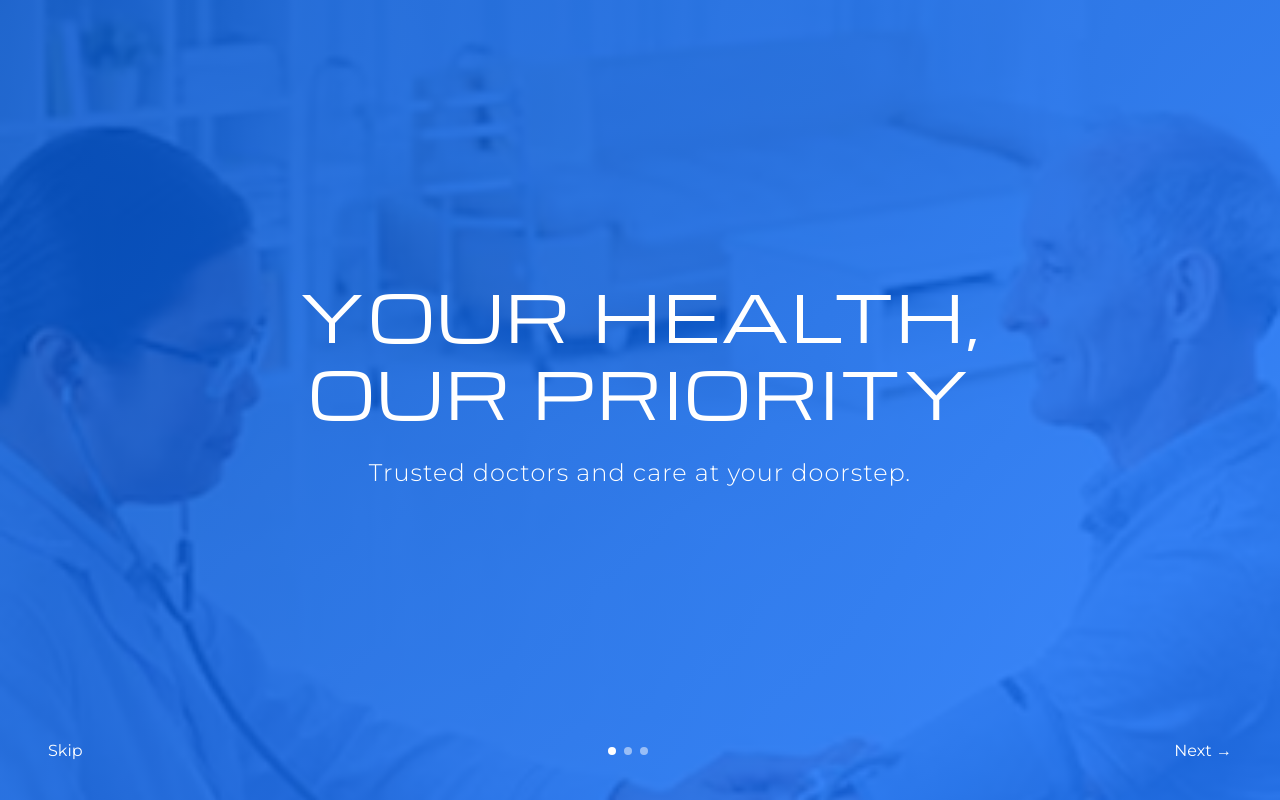
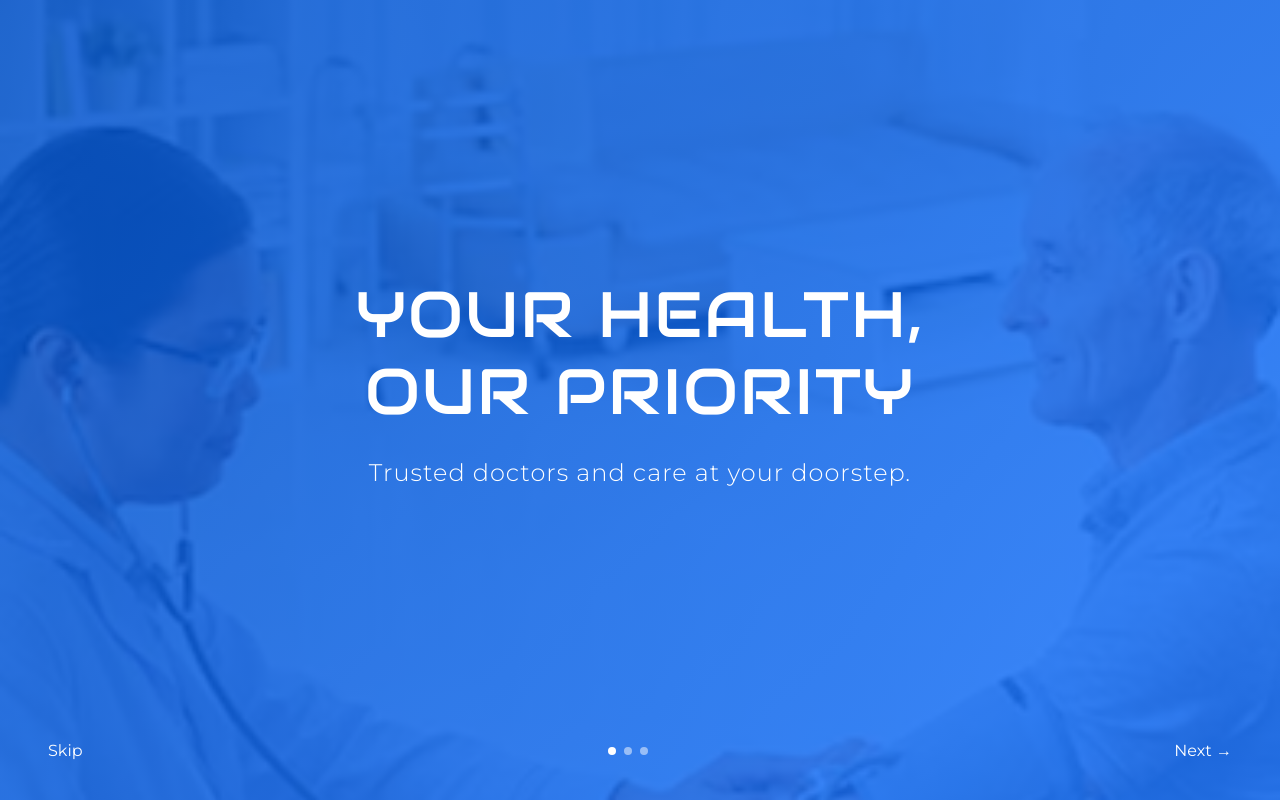
Before and after one commit to Chandru047/Trygve, a React (Vite) app: page / in a window 1280 px wide. Built offline with nearby package versions, Linux system fonts and the light colour scheme.

Commit message:
Update Font

```diff
--- a/src/index.css
+++ b/src/index.css
@@ -1,4 +1,6 @@
 @import url('https://fonts.googleapis.com/css2?family=Michroma&family=Montserrat:wght@300;400;700&display=swap');
+@import url('https://fonts.googleapis.com/css?family=Audiowide&display=swap');
+
 
 * {
   margin: 0;
--- a/src/styles/LandingPage.css
+++ b/src/styles/LandingPage.css
@@ -30,7 +30,7 @@
     color: white;
     margin-bottom: 1rem;
     letter-spacing: 4px;
-    font-family: 'Michroma', sans-serif;
+    font-family: 'Audiowide', sans-serif;
     text-transform: uppercase;
 }
 
@@ -100,7 +100,7 @@
     color: white;
     margin-bottom: 1rem;
     letter-spacing: 2px;
-    font-family: 'Michroma', sans-serif;
+    font-family: 'Audiowide', sans-serif;
     text-transform: uppercase;
     line-height: 1.2;
 }
--- a/src/styles/LoginPage.css
+++ b/src/styles/LoginPage.css
@@ -52,7 +52,7 @@
     margin-bottom: 20px;
     color: #0052FF;
     letter-spacing: 1px;
-    font-family: 'Michroma', sans-serif;
+    font-family: 'Audiowide', sans-serif;
 }
 
 .login-tagline {
```
